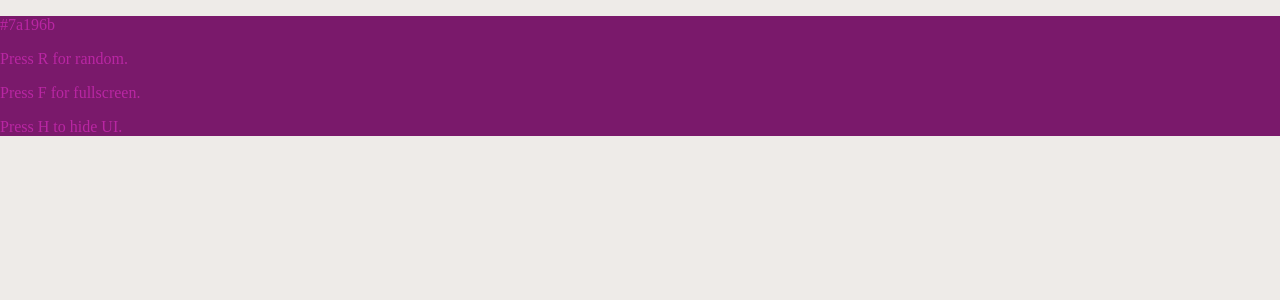
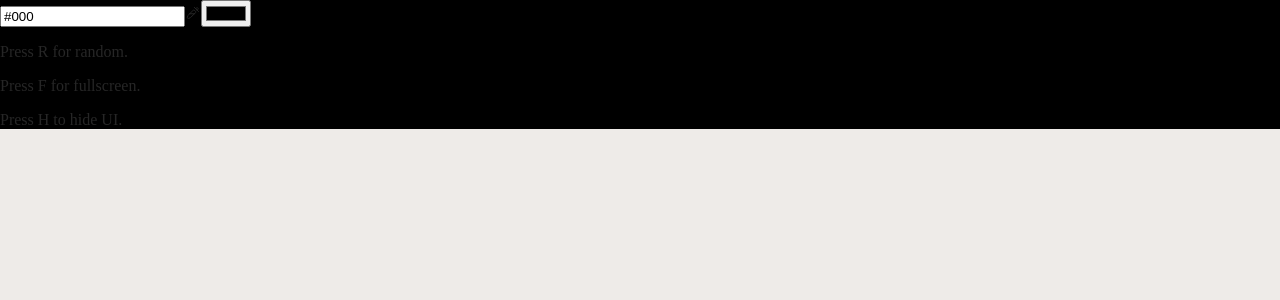
Before and after one commit to kuukienator/emmanuel-meinike, a Next.js app: page /apps/fs-color in a window 1280 px wide. Shown: the top 300 px of the page. Built offline with nearby package versions, Linux system fonts and the light colour scheme.

Commit message:
add color input and picker

```diff
--- a/next.config.js
+++ b/next.config.js
@@ -1,4 +1,13 @@
 module.exports = {
   swcMinify: true,
   reactStrictMode: true,
+  webpack(config) {
+    config.module.rules.push({
+      test: /\.svg$/i,
+      issuer: /\.[jt]sx?$/,
+      use: ['@svgr/webpack'],
+    });
+
+    return config;
+  },
 };
--- a/package.json
+++ b/package.json
@@ -15,6 +15,7 @@
     "react-dom": "^17.0.2"
   },
   "devDependencies": {
+    "@svgr/webpack": "^6.1.1",
     "@types/react": "17.0.37",
     "autoprefixer": "^10.4.0",
     "eslint": "8.4.1",
--- a/pages/apps/fs-color.tsx
+++ b/pages/apps/fs-color.tsx
@@ -2,6 +2,7 @@ import React, { ReactElement, useEffect, useState } from 'react';
 import clsx from 'clsx';
 
 import Color from '../../lib/color';
+import ColorPickerIcon from '../../assets/svgs/source_icons_color-picker.svg';
 
 const toggleFullscreen = () => {
   if (!document.fullscreenElement) {
@@ -14,7 +15,9 @@ const toggleFullscreen = () => {
 };
 
 const FSColor = () => {
-  const [color, setColor] = useState<Color>(Color.random());
+  const [color, setColor] = useState<Color>(new Color(0, 0, 0));
+  const [currentInput, setCurrentInput] = useState<string>(color.toHex());
+  const [isInputFoccused, toggleIsInputFocused] = useState<boolean>(false);
   const [isUIHidden, setIsUIHidden] = useState(false);
 
   useEffect(() => {
@@ -32,6 +35,13 @@ const FSColor = () => {
     };
   }, []);
 
+  useEffect(() => {
+    try {
+      const color = Color.fromHex(currentInput);
+      setColor(color);
+    } catch (e) {}
+  }, [currentInput]);
+
   return (
     <div
       className="w-screen h-screen flex justify-center items-center flex-col text-2xl"
@@ -43,8 +53,14 @@ const FSColor = () => {
       }}
       tabIndex={0}
       onKeyDown={(e) => {
+        if (isInputFoccused) {
+          return;
+        }
+
         if (e.key === 'r') {
-          setColor(Color.random());
+          const color = Color.random();
+          setColor(color);
+          setCurrentInput(color.toHex());
         }
         if (e.key === 'f') {
           toggleFullscreen();
@@ -64,16 +80,35 @@ const FSColor = () => {
           hidden: isUIHidden,
         })}
       >
-        <p
-          className="text-6xl border-8 p-4 rounded-2xl mb-8 w-96 text-center font-bold"
+        <div
+          className="flex flex-row justify-center items-center mb-8 border-8 rounded-2xl p-4"
           style={{
             borderColor: color.isDark()
               ? color.lighten(15).toHSLA()
               : color.darken(15).toHSLA(),
           }}
         >
-          {color.toHex()}
-        </p>
+          <input
+            className="text-6xl w-96 text-center font-bold bg-inherit"
+            onFocus={() => toggleIsInputFocused(true)}
+            onBlur={() => toggleIsInputFocused(false)}
+            value={currentInput}
+            onChange={(e) => setCurrentInput(e.target.value)}
+          />
+          <label className="cursor-pointer">
+            <ColorPickerIcon className="text-6xl" />
+            <input
+              type="color"
+              onChange={(e) => {
+                const color = Color.fromHex(e.target.value);
+                setColor(color);
+                setCurrentInput(color.toHex());
+              }}
+              className="hidden"
+            />
+          </label>
+        </div>
+
         <p>
           Press <span className="font-bold">R</span> for random.
         </p>
```
Also changed, not shown: assets/svgs/source_icons_color-picker.svg (added), 1 other file (tests, documents, lock files or other folders).
